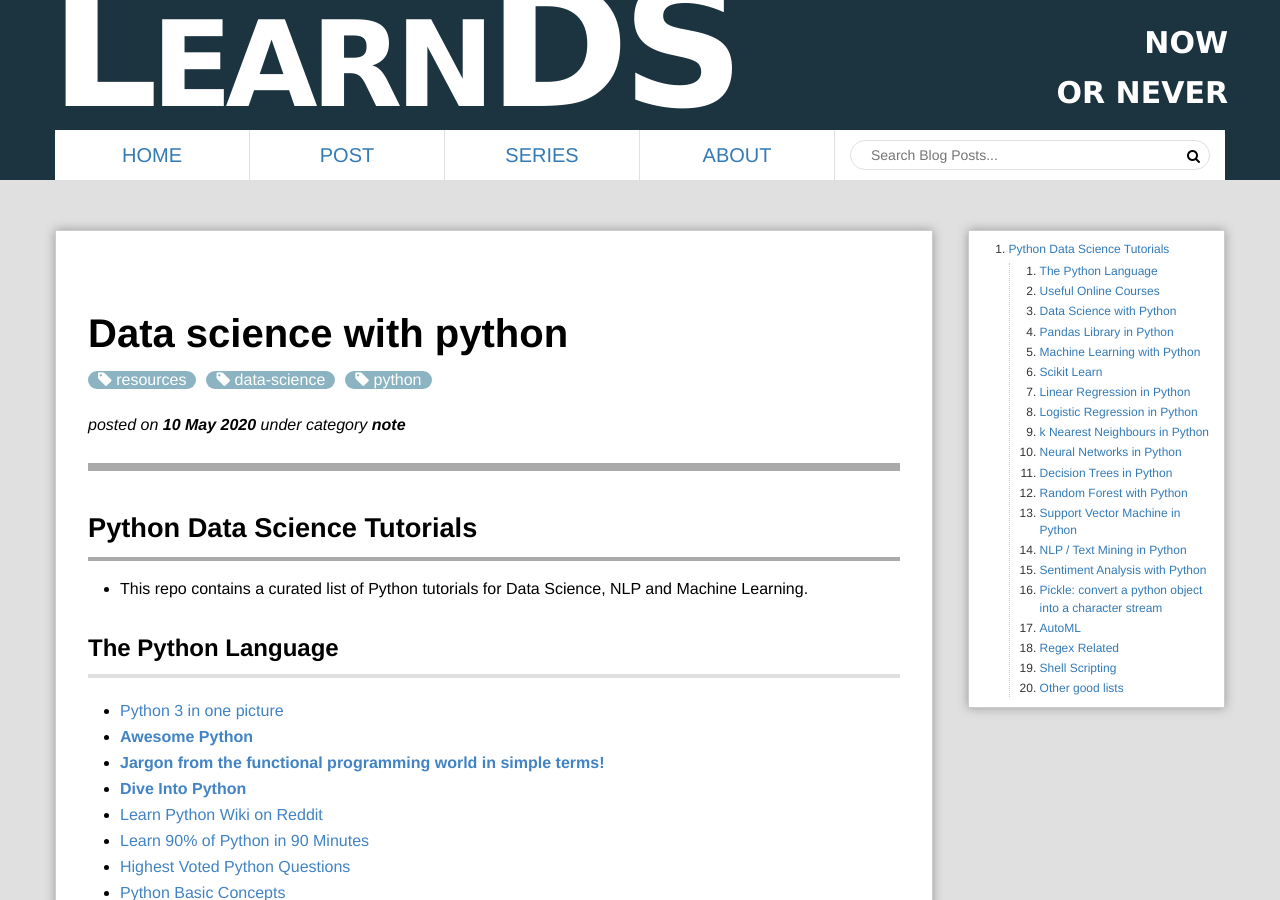
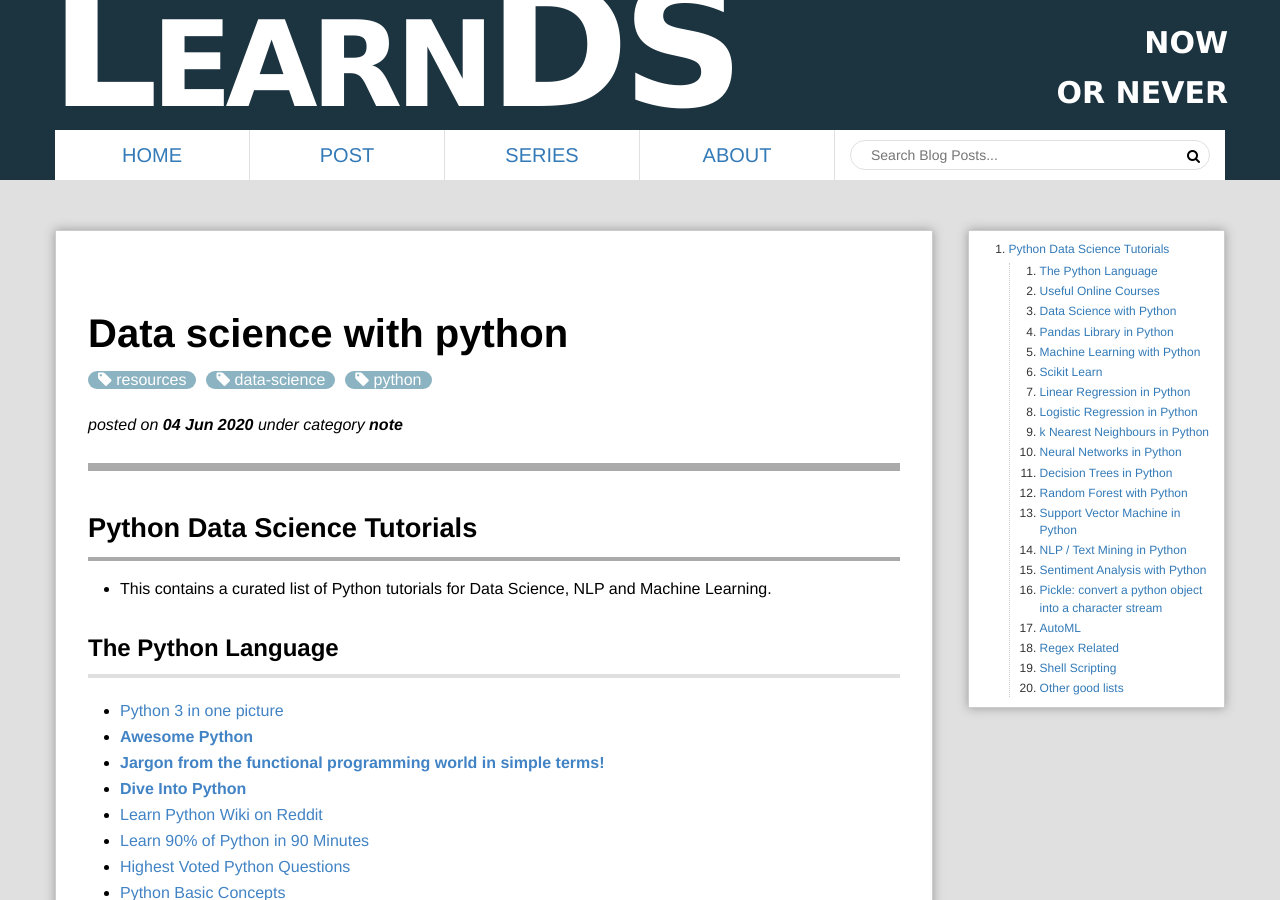
Before and after one commit to LearnDSML/blog, a Jekyll site: the page built from _posts/2020-06-04-Data-Science-Python.md, in a window 1280 px wide and 900 px high. Built offline with Jekyll 4.4.1, drawn with Linux system fonts in a browser that asks for light colours; comment, search, counter and statistics services are not loaded.

Commit message:
Update and rename 2020-05-10-Data-Science-Python.md to 2020-06-04-Data-Science-Python.md

```diff
--- a/_posts/2020-05-10-Data-Science-Python.md
+++ b/_posts/2020-06-04-Data-Science-Python.md
@@ -7,7 +7,7 @@ excerpt: "Curated List of Resources for Data Science with Python"
 ---
 
 # Python Data Science Tutorials
-- This repo contains a curated list of Python tutorials for Data Science, NLP and Machine Learning.
+- This contains a curated list of Python tutorials for Data Science, NLP and Machine Learning.
 
 ## The Python Language
 - [Python 3 in one picture](https://fossbytes.com/wp-content/uploads/2015/09/python-3-in-one-pic.png)
@@ -252,6 +252,6 @@ excerpt: "Curated List of Resources for Data Science with Python"
 - [python reference - Useful functions, tutorials, and other Python-related things](https://github.com/rasbt/python_reference)
 - [pythonidae - Curated decibans of scientific programming resources in Python](https://github.com/svaksha/pythonidae)
 
-
+---
 Want to support this project? Contribute..
 <a href="https://ko-fi.com/shivampanchal" target="_blank"><img src="https://www.buymeacoffee.com/assets/img/custom_images/orange_img.png" alt="Buy Me A Coffee" style="height: 41px !important;width: 174px !important;box-shadow: 0px 3px 2px 0px rgba(190, 190, 190, 0.5) !important;-webkit-box-shadow: 0px 3px 2px 0px rgba(190, 190, 190, 0.5) !important;" ></a>
```
